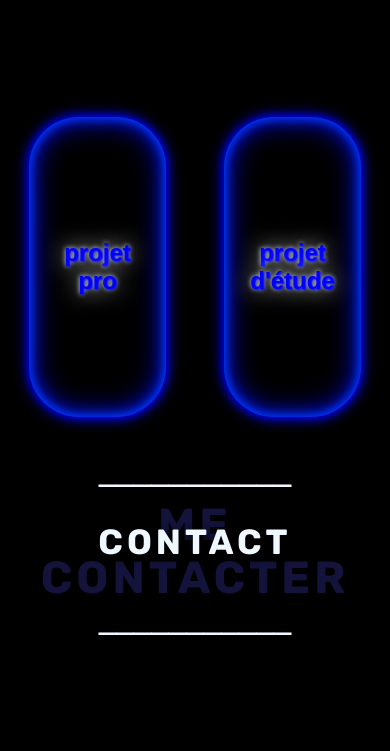
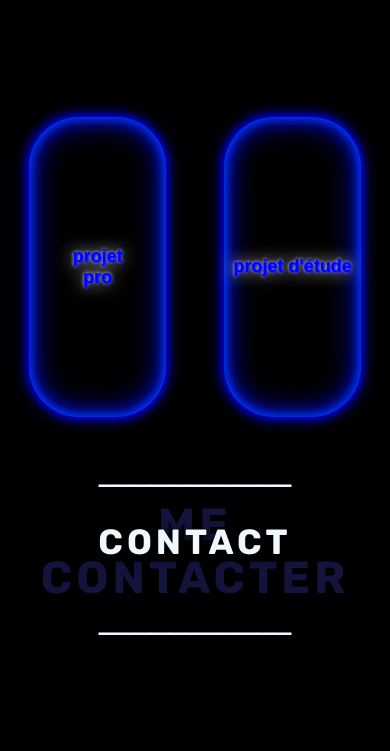
Before and after one commit to Mathtuzo/Portfolio, a plain HTML site: page index.html in a window 390 px wide. Shown: the part 3515-4266 px from the top of the page. Drawn offline with nearby package versions, Linux system fonts and the light colour scheme; a web font is replaced by a local one.

Commit message:
Update css.css

```diff
--- a/css/css.css
+++ b/css/css.css
@@ -468,11 +468,19 @@
          }
          .text_buton_real1{
         display: none;
-    }
+        }
          .text_buton_real2{
         display: block;
+        }
     }
-    }
+ @media (max-width: 750px) {
+        .real-button {
+            font-size:18px;
+        }
+         .real-button:hover {
+             font-size: 21px;
+         }
+ }
     .projets_global {
         overflow: initial;
         margin-top: 30px;
```
